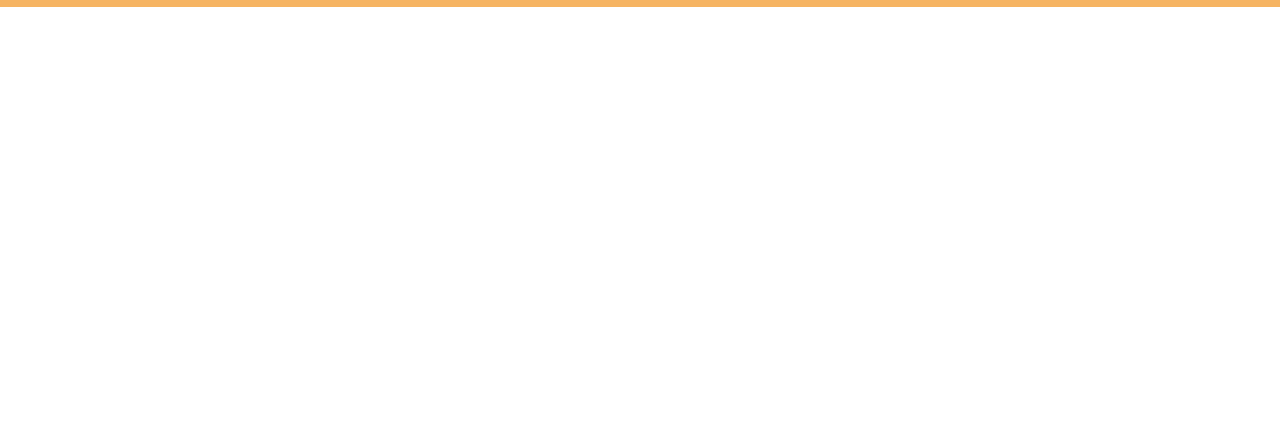
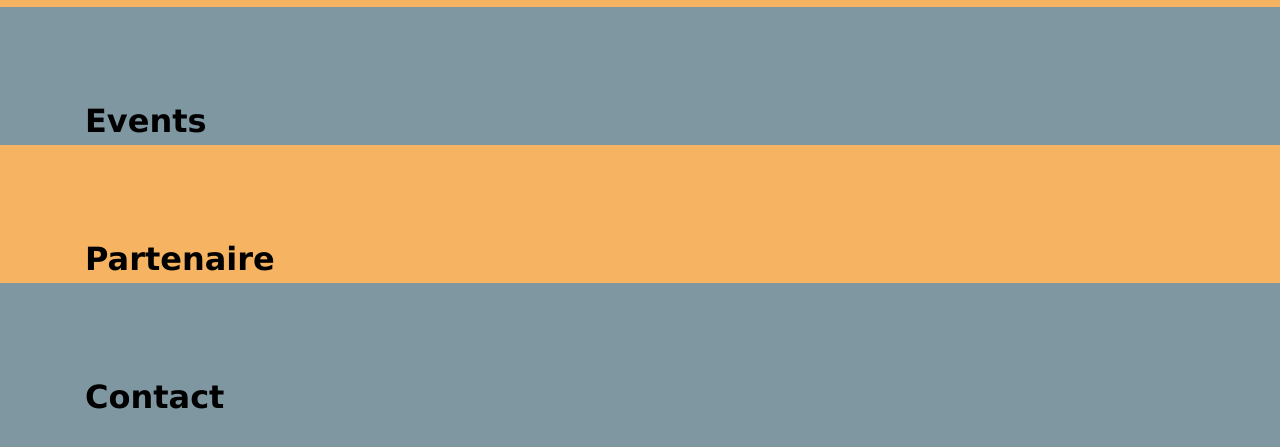
Before and after one commit to matheusgm/ClubTime, a plain HTML site: page index.html in a window 1280 px wide. Shown: the part 2327-2774 px from the top of the page. Before the commit the page ends 2334 px from the top, so only its background shows below. Drawn offline with nearby package versions, Linux system fonts and the light colour scheme.

Commit message:
add sections of events, partinaire and contacts

```diff
--- a/css/main.css
+++ b/css/main.css
@@ -165,3 +165,22 @@ a:hover{
   font-size: 12pt;
   color: rgba(0, 0, 0,0.7)
 }
+
+#events{
+  padding-top: 90px;
+  background-color: rgba( 96, 126, 137,0.8);
+}
+
+#partenaire{
+  padding-top: 90px;
+  background-color: rgba(242, 148, 32, 0.7);
+}
+
+#contact{
+  padding-top: 90px;
+  background-color: rgba( 96, 126, 137,0.8);
+}
+
+#containerContact{
+  height: 600px;
+}
--- a/index.html
+++ b/index.html
@@ -57,6 +57,7 @@
     </div>
   </div>
 
+  <!-- Section 2 -->
   <div id="presentation">
     <div id="titleSection" class="container">
       <p>Présentation</p>
@@ -66,6 +67,7 @@
     </div>
   </div>
 
+  <!-- Section 3 -->
   <div id="trombinoscope">
     <div id="titleSection" class="container">
       <p>Trombinoscope</p>
@@ -74,6 +76,36 @@
       <div class="col">
 
       </div>
+    </div>
+  </div>
+
+  <!-- Section 4 -->
+  <div id="events">
+    <div id="titleSection" class="container">
+      <p>Events</p>
+    </div>
+    <div id="containerEvent" class="container">
+
+    </div>
+  </div>
+
+  <!-- Section 5 -->
+  <div id="partenaire">
+    <div id="titleSection" class="container">
+      <p>Partenaire</p>
+    </div>
+    <div id="containerPart" class="container">
+
+    </div>
+  </div>
+
+  <!-- Section 6 -->
+  <div id="contact">
+    <div id="titleSection" class="container">
+      <p>Contact</p>
+    </div>
+    <div id="containerContact" class="container">
+
     </div>
   </div>
 
```
